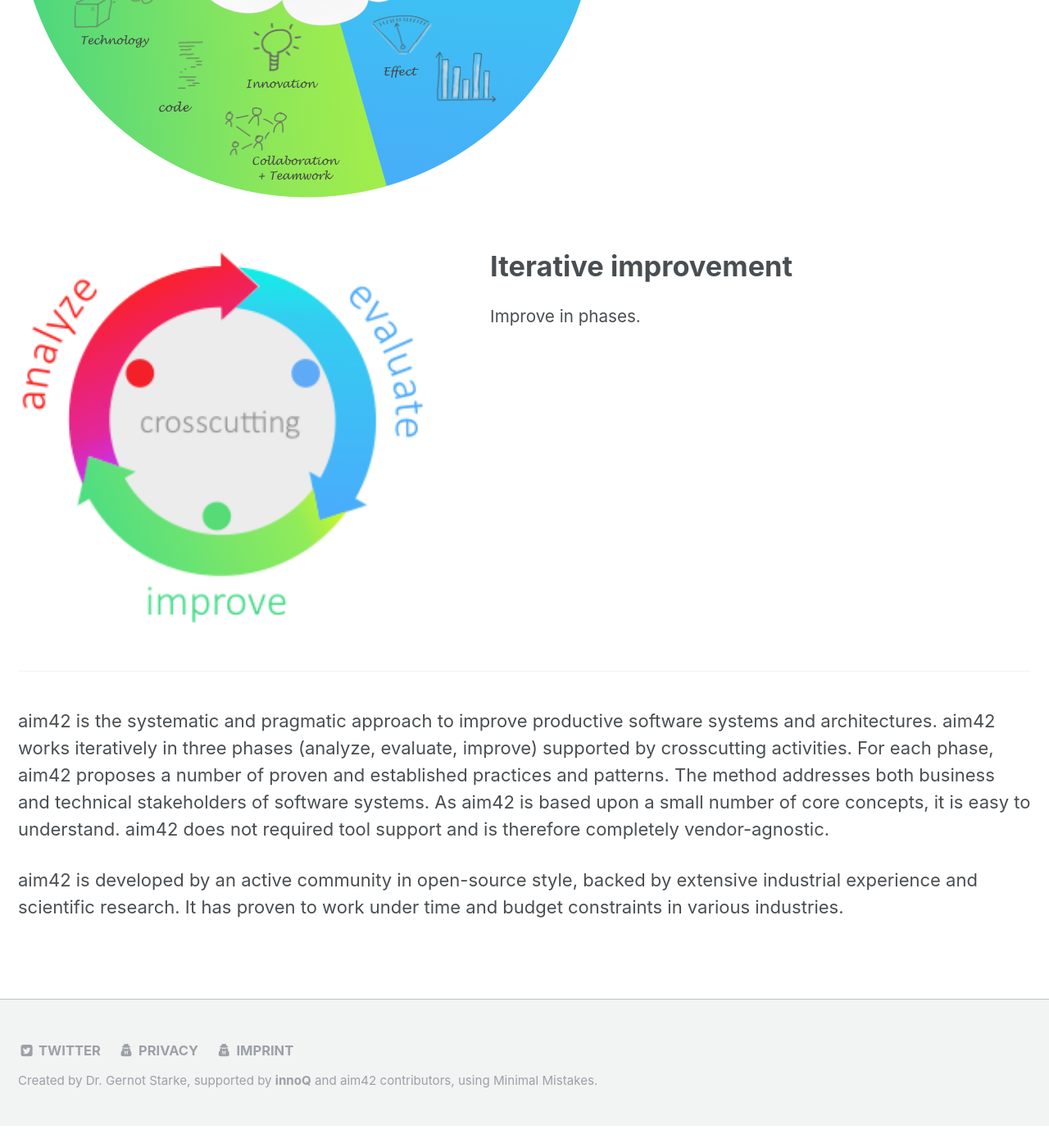
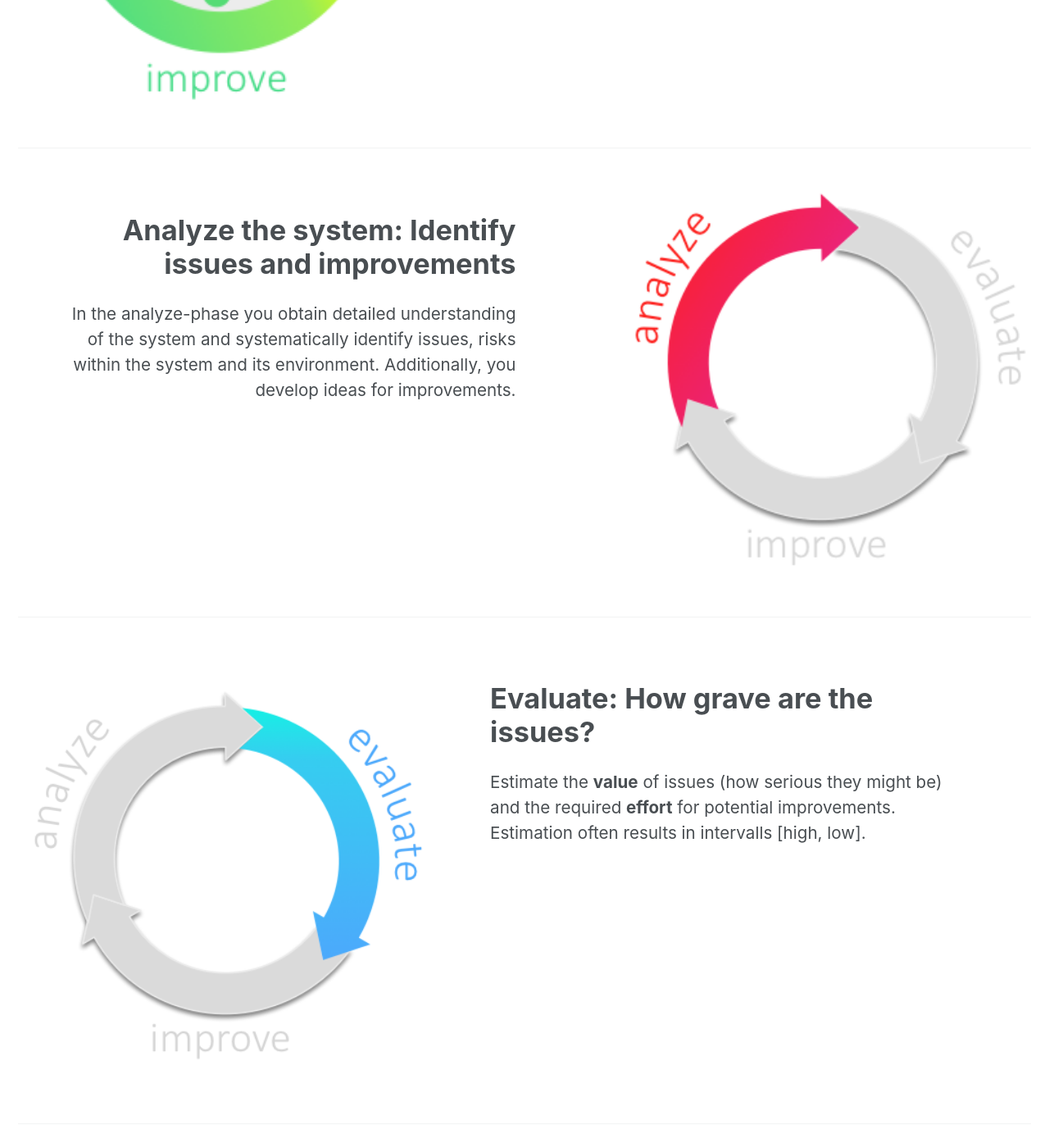
Before and after one commit to aim42/aim42.org-site, a Jekyll site: the page built from _pages/overview.md, in a window 1280 px wide and 1400 px high, scrolled down 974 px. Shown: the whole window at 82% size. Built offline with Jekyll 4.4.1, drawn with Linux system fonts in a browser that asks for light colours; before the commit the page ends 2347 px from its top, so only the background shows below that; some of the changed text lies outside the part shown.

Commit message:
text updated

```diff
--- a/_pages/overview.md
+++ b/_pages/overview.md
@@ -2,23 +2,62 @@
 title: Overview
 layout: splash
 header:
-  overlay_image: /images/aim42-splash.png
-
-excerpt: "**Software improvement,<br>done right**"
+  overlay_image: /images/aim42-splash-slim.png
+  excerpt: "**Software improvement,<br>done right**"
 permalink: /overview
 
 
 feature_phases:
   - image_path: /assets/aim42-process-2017.png
     alt: "aim42 phases"
-    title: "Iterative improvement"
-    excerpt: 'Improve in phases. '
+    title: "Iterative improvement in phases"
+    excerpt: 'aim42 works iteratively in three phases (analyze, evaluate, improve) supported by crosscutting activities. For each phase, aim42 proposes a number of proven and established practices and patterns. aim42 is **free and open-source**, completely **vendor-agnostic** and does not require any specific tool. '
+
+
+feature_analyze:
+      - image_path: /images/analyze-phase.png
+        alt: "Analyze"
+        title: "Analyze the system: Identify issues and improvements"
+        excerpt: 'In the analyze-phase you obtain detailed understanding of the system and systematically identify issues, risks within the system and its environment. Additionally, you develop ideas for improvements.'
+
+feature_evaluate:
+      - image_path: /images/evaluate-phase.png
+        alt: "Evaluate"
+        title: "Evaluate: How grave are the issues?"
+        excerpt: 'Estimate the **value** of issues (how serious they
+        might be) and the required **effort** for potential improvements.
+        Estimation often results in intervalls [high, low].'
+
+feature_improve:
+   - image_path: /images/improve-phase.png
+     alt: "Improve"
+     title: "Improve: Apply or perform selected improvements"
+     excerpt: 'Perform changes in code, architecture, environment or associated processes.
+     Distinguish between short-term (tactical) **practices** or long-term (strategic) **approaches**. aim42 collects dozens of proven practices and examples of such improvements.'
+
+feature_crosscutting:
+   - image_path: /images/crosscutting-phase.png
+     alt: "Crosscutting"
+     title: ""
+     excerpt: ''
 
 ---
-![](/images/aim42-overview.png)
+
+# Software improvement, done right!
+
+aim42 is the systematic and pragmatic approach to improve software systems and architectures.
+
+aim42 is developed by an active community in open-source style, backed by extensive industrial experience and scientific research. It has proven to work under time and budget constraints in various industries.
 
 {% include feature_row id="feature_phases" type="left" %}
 
-aim42 is the systematic and pragmatic approach to improve productive software systems and architectures.  aim42 works iteratively in three phases (analyze, evaluate, improve) supported by crosscutting activities. For each phase, aim42 proposes a number of proven and established practices and patterns. The method addresses both business and technical stakeholders of software systems.  As aim42  is based upon a small number of core concepts, it is easy to understand.  aim42 does not required tool support and is therefore completely vendor-agnostic.
+{% include feature_row id="feature_analyze" type="right" %}
 
-aim42 is developed by an active community in open-source style, backed by extensive industrial experience and scientific research. It has proven to work under time and budget constraints in various industries.
+{% include feature_row id="feature_evaluate" type="left" %}
+
+{% include feature_row id="feature_improve" type="right" %}
+
+{% include feature_row id="feature_crosscutting" type="center" %}
+
+
+![](/images/aim42-overview.png)
```
Also changed, not shown: 404.html (+4 -4 lines), images/analyze-phase.png, images/crosscutting-phase.png.
